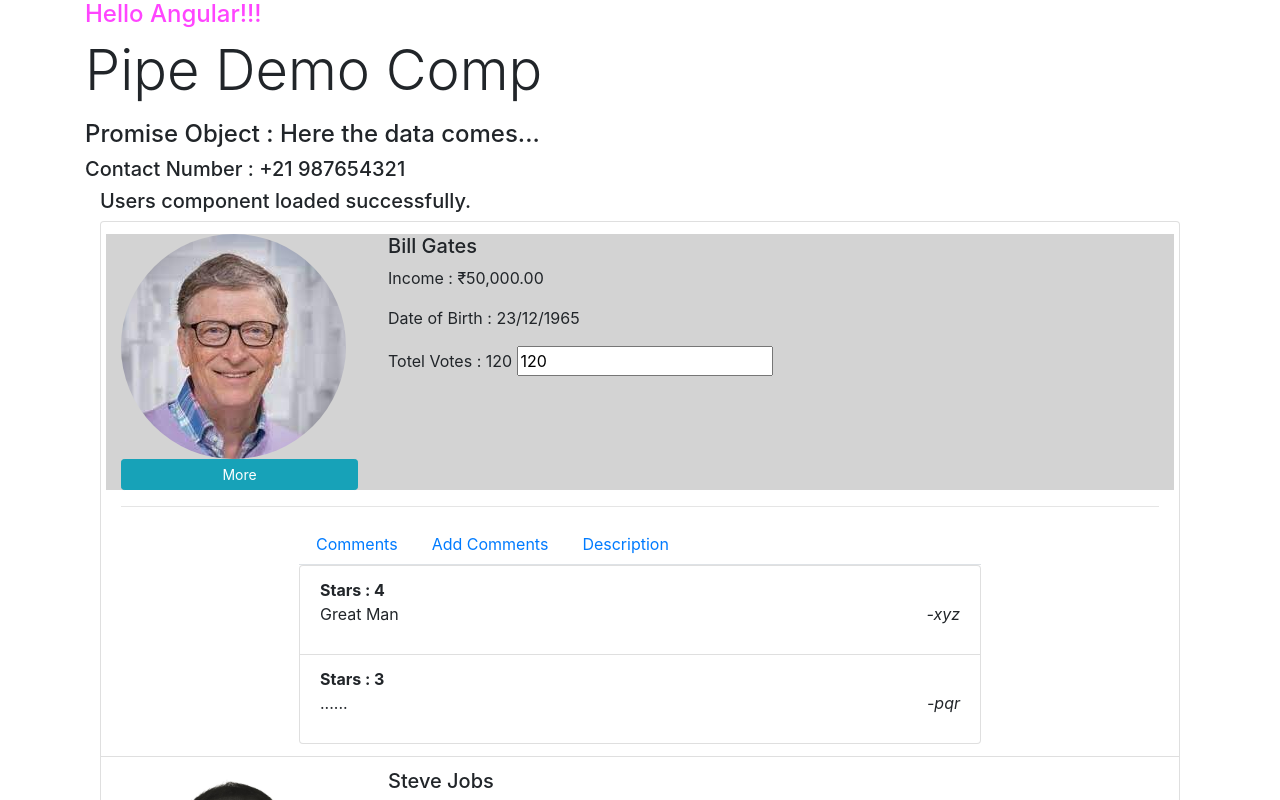
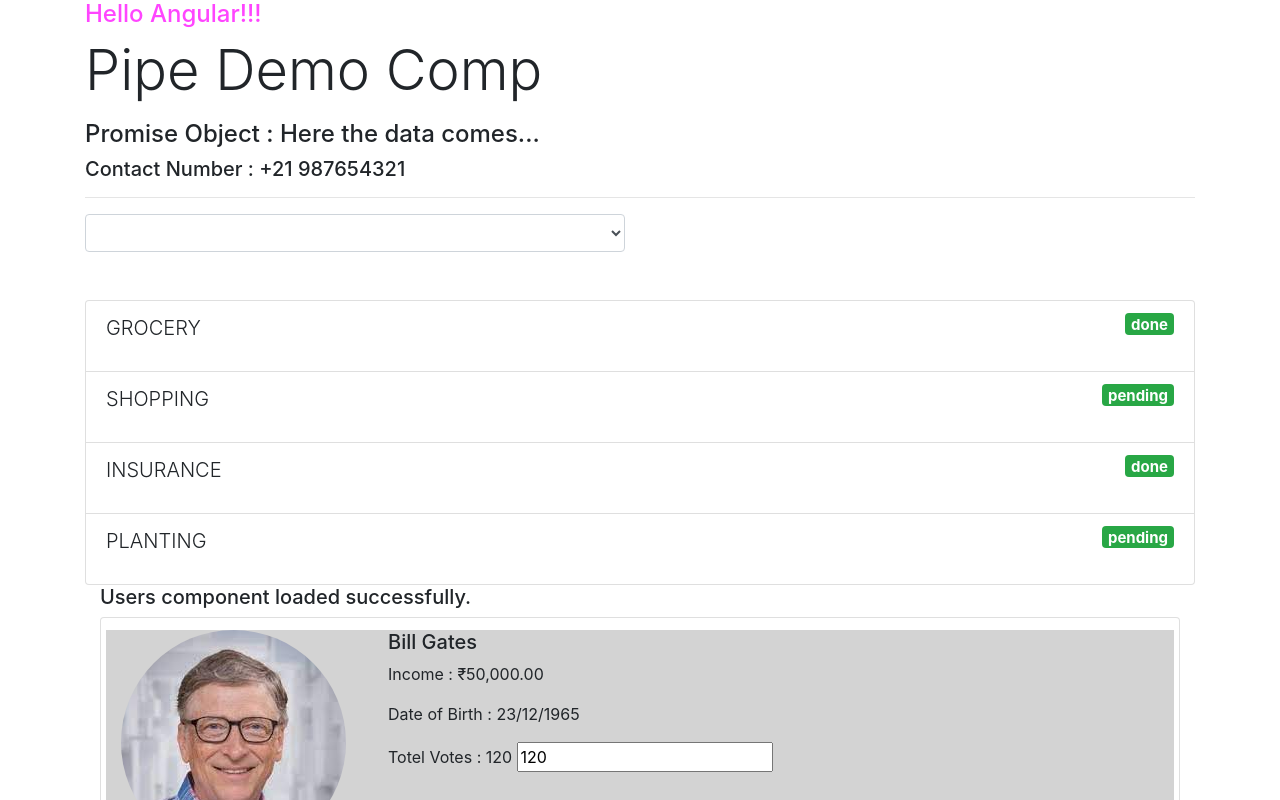
Before and after one commit to synergy2411/citiustech-sept21, an Angular app in the folder users-app/: page / in a window 1280 px wide. Shown: the top 800 px of the page. Built offline with nearby package versions, Linux system fonts and the light colour scheme.

Commit message:
filter pipe added

```diff
--- a/users-app/src/app/app.module.ts
+++ b/users-app/src/app/app.module.ts
@@ -19,6 +19,7 @@
 import { UnlessDirective } from './directives/unless.directive';
 import { PipeDemoComponent } from './practice/components/pipe-demo/pipe-demo.component';
 import { NationalCodePipe } from './pipes/national-code.pipe';
+import { FilterPipe } from './pipes/filter.pipe';
 
 @NgModule({
   declarations: [           // Custom component, directives, pipes
@@ -38,7 +39,8 @@
     StructuralDemoComponent,
     UnlessDirective,
     PipeDemoComponent,
-    NationalCodePipe
+    NationalCodePipe,
+    FilterPipe
   ],
   imports: [                // Built-in & Custom Module
     BrowserModule,
--- /dev/null
+++ b/users-app/src/app/pipes/filter.pipe.ts
@@ -0,0 +1,23 @@
+import { Pipe, PipeTransform } from '@angular/core';
+
+@Pipe({
+  name: 'filter'
+})
+export class FilterPipe implements PipeTransform {
+
+  transform(value: Array<{label : string, status : string}>, filteredStatus : string): Array<{label : string, status : string}> | null {
+    if(value.length > 0 && filteredStatus === ''){
+      return value;
+    }
+    let result : Array<{label : string, status : string}> = [];
+    for(let todo of value){
+      if(todo.status === filteredStatus){
+        result.push(todo)
+      }
+    }
+    return result;
+  }
+
+}
+
+// Create a pipe which will sort the array values
--- a/users-app/src/app/pipes/national-code.pipe.ts
+++ b/users-app/src/app/pipes/national-code.pipe.ts
@@ -18,3 +18,5 @@
 
 // Create reverse pipe to reverse the string
 //  abcxyz -> zyxcba
+
+// return value.split('').reverse().join('')
--- a/users-app/src/app/practice/components/pipe-demo/pipe-demo.component.html
+++ b/users-app/src/app/practice/components/pipe-demo/pipe-demo.component.html
@@ -2,3 +2,25 @@
 
 <h4> Promise Object : {{promise | async}}</h4>
 <h5> Contact Number : {{ contactNumber | nationalCode : "EUR" : true}} </h5>
+
+<hr>
+
+<div class="row">
+  <div class="col-6">
+    <select class="form-control" [(ngModel)]="filteredStatus">
+      <option value="done">Completed</option>
+      <option value="pending">Pending</option>
+    </select>
+  </div>
+</div>
+<br><br>
+<ul class="list-group">
+  <li class="list-group-item" *ngFor="let todo of todoCollection | filter : filteredStatus">
+    <p class="lead">
+      {{ todo.label | uppercase }}
+      <span class="badge badge-success float-right">
+        {{ todo.status }}
+      </span>
+    </p>
+  </li>
+</ul>
--- a/users-app/src/app/practice/components/pipe-demo/pipe-demo.component.ts
+++ b/users-app/src/app/practice/components/pipe-demo/pipe-demo.component.ts
@@ -16,6 +16,15 @@
 
   contactNumber = 987654321;
 
+  filteredStatus = '';
+
+  todoCollection = [
+    {label : "grocery", status : "done"},
+    {label : "shopping", status : "pending"},
+    {label : "insurance", status : "done"},
+    {label : "planting", status : "pending"},
+  ]
+
   constructor() { }
 
   ngOnInit(): void {
```
Also changed, not shown: 1 other file (tests, documents, lock files or other folders).
